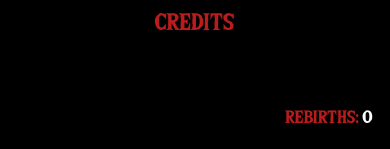
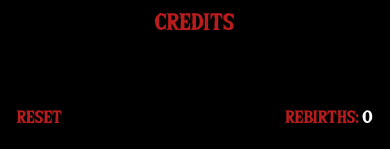
Before and after one commit to mindicree/route_of_all_evil, a Flask app: page / in a window 390 px wide. Shown: the part 695-844 px from the top of the page. Run offline with Flask 2, Linux system fonts and the light colour scheme.

Commit message:
added reset button to home page

```diff
--- a/static/css/app.css
+++ b/static/css/app.css
@@ -543,6 +543,10 @@ video {
 
 .right-\[2vh\] {
   right: 2vh;
+}
+
+.left-\[2vh\] {
+  left: 2vh;
 }
 
 .z-50 {
@@ -1209,6 +1213,10 @@ h1,h2,h3,h4,h5,h6,p {
     opacity: 0.75;
   }
 
+  .xl\:opacity-50 {
+    opacity: 0.5;
+  }
+
   .xl\:hover\:scale-110:hover {
     --tw-scale-x: 1.1;
     --tw-scale-y: 1.1;
--- a/static/js/game_functions.js
+++ b/static/js/game_functions.js
@@ -325,6 +325,14 @@ function show_combat_interface(is_show) {
     }
 }
 
+function reset_game() {
+    let will_reset = confirm('WARNING! Resetting the game will delete you progress. Are you sure you want to do this?')
+    if (will_reset) {
+        localStorage.clear()
+        location.reload()
+    }
+}
+
 // initial views
 setTimeout(() => {
     game_screen_container.classList.remove('opacity-0')
--- a/templates/index.html
+++ b/templates/index.html
@@ -27,6 +27,7 @@
                     </div>
                 </div>
                 <p class="text-red-700 absolute bottom-[2vh] right-[2vh] text-center justify-between text-lg md:text-2xl uppercase">Rebirths: <span id="rebirth_counter" class="text-white"></span></p>
+                <p onclick="reset_game()" class="text-red-700 absolute bottom-[2vh] left-[2vh] text-center justify-between text-lg md:text-2xl uppercase opacity:100 xl:opacity-50 xl:hover:opacity-100 xl:hover:scale-110 xl:hover:cursor-pointer transition duration-100">Reset <span id="rebirth_counter" class="text-white"></span></p>
             </div>
             <div id="screen_intro" class="opacity-0 inactive_screen">
                 <div class="m-auto w-5/6 max-w-[1024px] grid h-[90vh] md:h-[80vh]">
```
